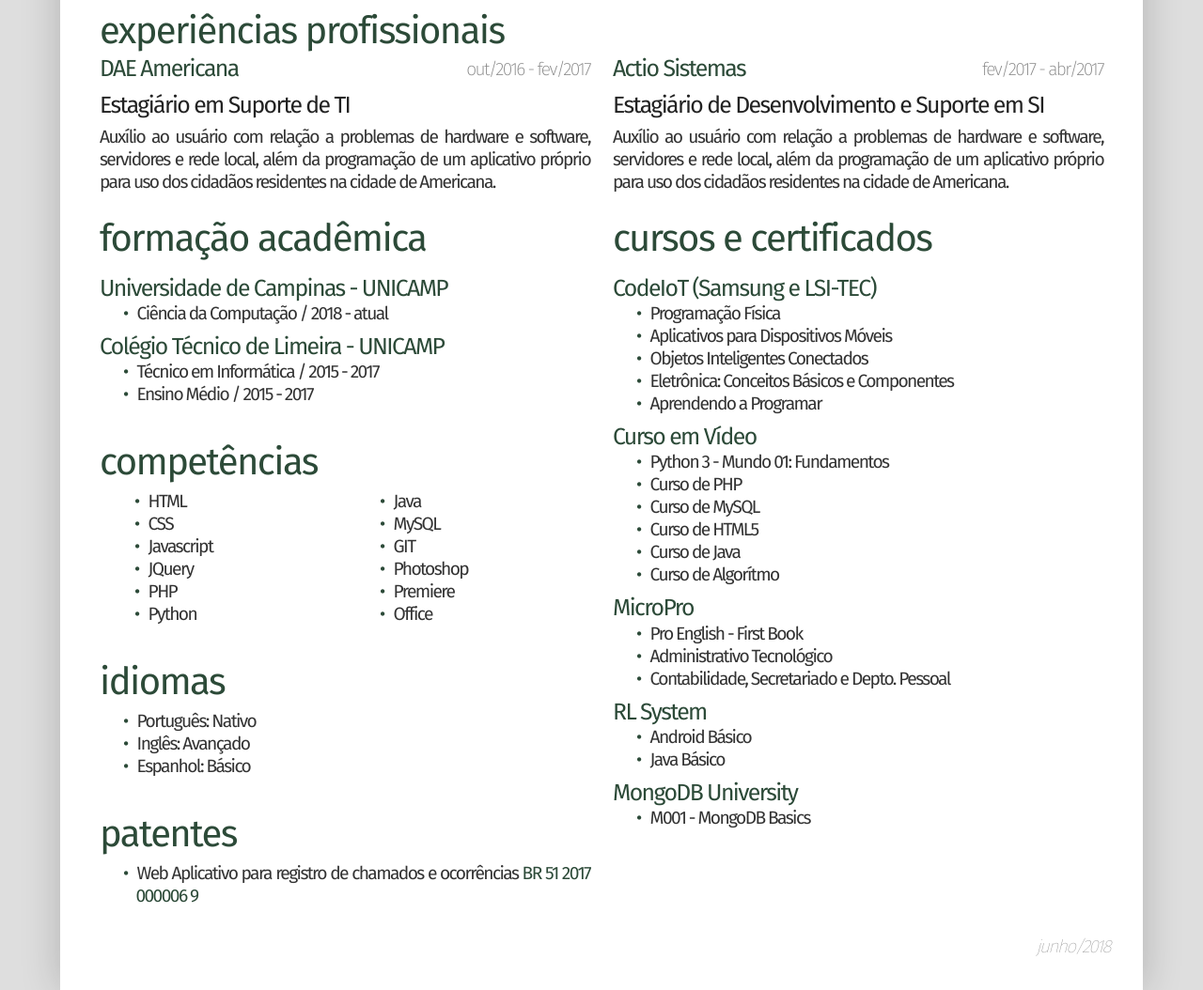
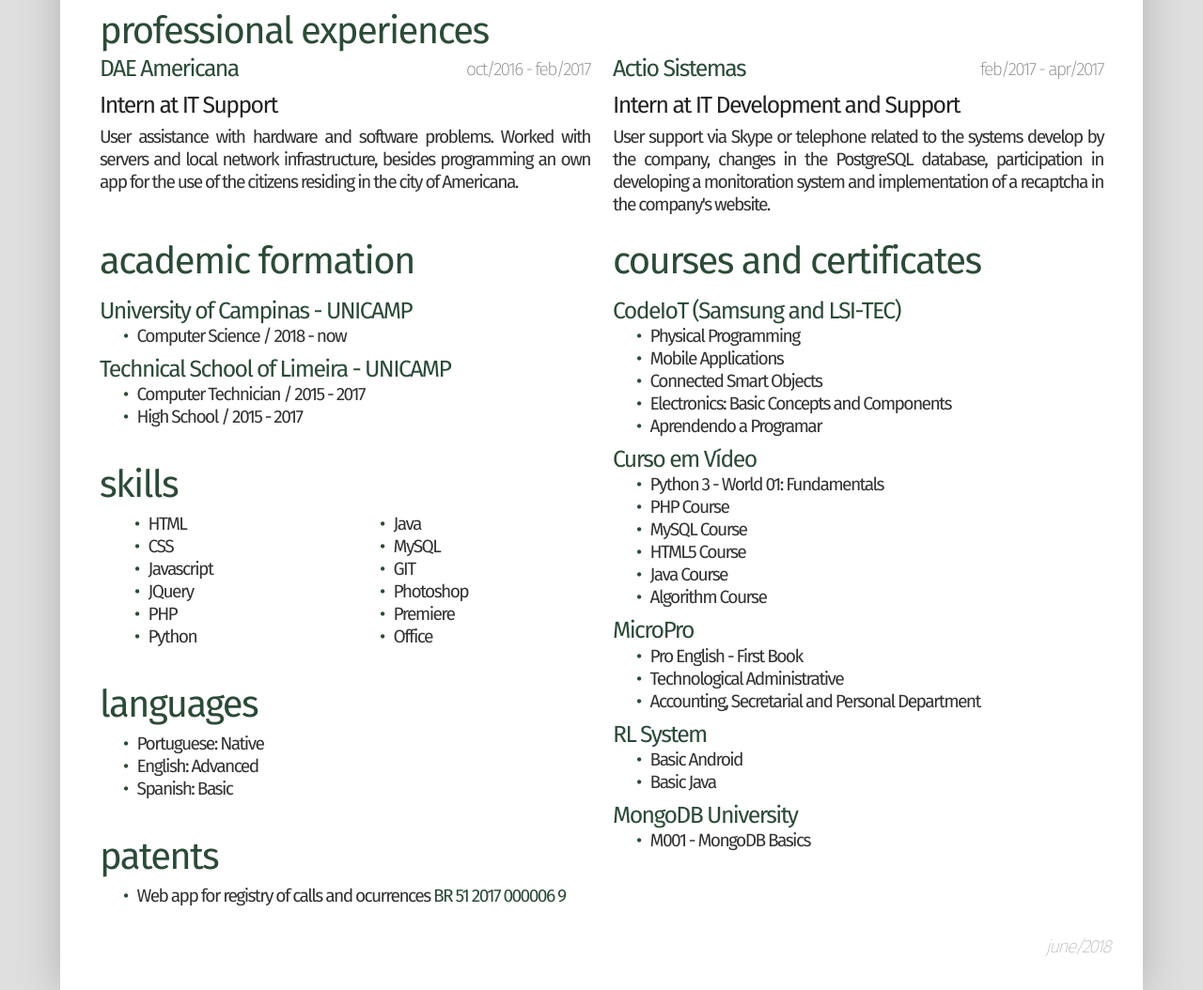
Before and after one commit to matheusot/site, a plain HTML site: page index.html in a window 1280 px wide. Shown: the part 240-1294 px from the top of the page at 94% size. Drawn offline with nearby package versions, Linux system fonts and the light colour scheme.

Commit message:
Add internacionalização e correção de bugs

```diff
--- a/index.html
+++ b/index.html
@@ -14,7 +14,6 @@
     <link rel="manifest" href="manifest.json">
     <link href="https://fonts.googleapis.com/css?family=Fira+Sans:100,200,300,400,500,600" rel="stylesheet">
     <link rel="stylesheet" href="https://cdnjs.cloudflare.com/ajax/libs/bulma/0.7.1/css/bulma.min.css">
-    <!-- <script defer src="https://use.fontawesome.com/releases/v5.0.7/js/all.js"></script> -->
     <link rel="stylesheet" type="text/css" media="screen, print" href="css/main.css" />
 
     <meta name="theme-color" content="#002102" />
@@ -24,7 +23,6 @@
     <link rel="icon" href="img/cropped-logo-favicon-192x192.png" sizes="192x192" />
     <link rel="apple-touch-icon-precomposed" href="img/cropped-logo-favicon-180x180.png"/>
     <meta name="msapplication-TileImage" content="img/cropped-logo-favicon-270x270.png"/>
-    <!-- <link rel="stylesheet" type="text/css" media="screen" href="css/debug.css" /> -->
 </head>
 
 <body>
@@ -77,7 +75,7 @@
                     </div>
 
                     <h2 class="section-subtitle is-black is-size-55" id="professional-dae-function">Estagiário em Suporte de TI</h2>
-                    <p class="is-justified" id="professional-dae-desc">Auxílio ao usuário com relação a problemas de hardware e software, servidores e rede local, além da programação
+                    <p class="is-justified" id="professional-dae-desc">Auxílio ao usuário com relação a problemas de hardware e software de máquinas locais, manutenção de servidores, equipamentos de rede e topologia da rede local, além da programação
                         de um aplicativo próprio para uso dos cidadãos residentes na cidade de Americana.</p>
                 </div>
 
@@ -93,8 +91,9 @@
                     </div>
 
                     <h2 class="section-subtitle is-black is-size-55" id="professional-actio-function">Estagiário de Desenvolvimento e Suporte em SI</h2>
-                    <p class="is-justified" id="professional-actio-desc">Auxílio ao usuário com relação a problemas de hardware e software, servidores e rede local, além da programação
-                        de um aplicativo próprio para uso dos cidadãos residentes na cidade de Americana.</p>
+                        <p class="is-justified" id="professional-actio-desc">Suporte ao usuário via Skype ou telefone relacionado aos sistemas desenvolvidos pela empresa, mudanças no banco de dados
+                            PostgreSQL, participação no desenvolvimento de um sistema de monitoramento interno e implementação de uma reCaptcha no
+                            site da empresa.</p>
                 </div>
 
             </div>
@@ -163,43 +162,43 @@
                 <div class="column is-half">
 
                     <!--    Cursos e Certificados    -->
-                    <h1 class="section-title is-size-2">Cursos e Certificados</h1>
-                    <h2 class="section-subtitle is-size-55">CodeIoT (Samsung e LSI-TEC)</h2>
+                    <h1 class="section-title is-size-2" id="courses">Cursos e Certificados</h1>
+                    <h2 class="section-subtitle is-size-55" id="courses-codeiot">CodeIoT (Samsung e LSI-TEC)</h2>
                     <ul>
-                        <li>Programação Física</li>
-                        <li>Aplicativos para Dispositivos Móveis</li>
-                        <li>Objetos Inteligentes Conectados</li>
-                        <li>Eletrônica: Conceitos Básicos e Componentes</li>
-                        <li>Aprendendo a Programar</li>
+                        <li id="courses-physical-programming">Programação Física</li>
+                        <li id="courses-mobile-applications">Aplicativos para Dispositivos Móveis</li>
+                        <li id="courses-connected-smart-objects">Objetos Inteligentes Conectados</li>
+                        <li id="courses-electronics-basic-concepts-components">Eletrônica: Conceitos Básicos e Componentes</li>
+                        <li id="courses-learning-to-program">Aprendendo a Programar</li>
                     </ul>
-                    <h2 class="section-subtitle is-size-55">Curso em Vídeo</h2>
+                    <h2 class="section-subtitle is-size-55" id="courses-curso-em-video">Curso em Vídeo</h2>
                     <ul>
-                        <li>Python 3 - Mundo 01: Fundamentos</li>
-                        <li>Curso de PHP</li>
-                        <li>Curso de MySQL</li>
-                        <li>Curso de HTML5</li>
-                        <li>Curso de Java</li>
-                        <li>Curso de Algorítmo</li>
+                        <li id="courses-python-3-world-1-fundamentals">Python 3 - Mundo 01: Fundamentos</li>
+                        <li id="courses-php">Curso de PHP</li>
+                        <li id="courses-mysql">Curso de MySQL</li>
+                        <li id="courses-html5">Curso de HTML5</li>
+                        <li id="courses-java">Curso de Java</li>
+                        <li id="courses-algorithm">Curso de Algorítmo</li>
                     </ul>
-                    <h2 class="section-subtitle is-size-55">MicroPro</h2>
+                    <h2 class="section-subtitle is-size-55" id="courses-micropro">MicroPro</h2>
                     <ul>
-                        <li>Pro English - First Book</li>
-                        <li>Administrativo Tecnológico</li>
-                        <li>Contabilidade, Secretariado e Depto. Pessoal</li>
+                        <li id="courses-proenglish">Pro English - First Book</li>
+                        <li id="courses-technological-administrative">Administrativo Tecnológico</li>
+                        <li id="courses-accounting-secretarial-personal-department">Contabilidade, Secretariado e Depto. Pessoal</li>
                     </ul>
-                    <h2 class="section-subtitle is-size-55">RL System</h2>
+                    <h2 class="section-subtitle is-size-55" id="courses-rl-system">RL System</h2>
                     <ul>
-                        <li>Android Básico</li>
-                        <li>Java Básico</li>
+                        <li id="courses-basic-android">Android Básico</li>
+                        <li id="courses-basic-java">Java Básico</li>
                     </ul>
-                    <h2 class="section-subtitle is-size-55">MongoDB University</h2>
+                    <h2 class="section-subtitle is-size-55" id="courses-mongo-university">MongoDB University</h2>
                     <ul>
-                        <li>M001 - MongoDB Basics</li>
+                        <li id="courses-mongodb-basics">M001 - MongoDB Basics</li>
                     </ul>
                 </div>
             </div>
         </div>
-        <p class="last-edit" id="last-edit">junho/2018</p>
+        <p class="last-edit" id="last-edit"></p>
     </div>
     <script src="js/main.js"></script>
 </body>
--- a/js/main.js
+++ b/js/main.js
@@ -1,5 +1,54 @@
-document.onload(() => {
+let en = {
+    "header-tel-number": "+55 (019) 99687-6858",
+    "professional-experiences": "Professional Experiences",
+    "professional-dae-date": "oct/2016 - feb/2017",
+    "professional-dae-function": "Intern at IT Support",
+    "professional-dae-desc": "User assistance with hardware and software problems. Worked with servers and local network infrastructure, besides programming an own app for the use of the citizens residing in the city of Americana.",
+    "professional-actio-date": "feb/2017 - apr/2017",
+    "professional-actio-function": "Intern at IT Development and Support",
+    "professional-actio-desc": "User support via Skype or telephone related to the systems develop by the company, changes in the PostgreSQL database, participation in developing a monitoration system and implementation of a recaptcha in the company's website.",
+    "academic-formation": "Academic Formation",
+    "academic-unicamp": "University of Campinas - UNICAMP",
+    "academic-computer": "Computer Science / 2018 - now",
+    "academic-cotil": "Technical School of Limeira - UNICAMP",
+    "academic-technician": "Computer Technician / 2015 - 2017",
+    "academic-highschool": "High School / 2015 - 2017",
+    "skills": "Skills",
+    "languages": "Languages",
+    "languages-portuguese": "Portuguese: Native",
+    "languages-english": "English: Advanced",
+    "languages-spanish": "Spanish: Basic ",
+    "patents": "Patents",
+    "patents-webappdae": "Web app for registry of calls and ocurrences <a target='noopener'  class='is-main' href='https://gru.inpi.gov.br/pePI/servlet/ProgramaServletController?Action=detail&CodPedido=20787&SearchParameter='>BR 51 2017 000006 9</a>",
+    "courses": "Courses and Certificates",
+    "courses-codeiot": "CodeIoT (Samsung and LSI-TEC)",
+    "courses-physical-programming": "Physical Programming",
+    "courses-mobile-applications": "Mobile Applications",
+    "courses-connected-smart-objects": "Connected Smart Objects",
+    "courses-electronics-basic-concepts-components": "Electronics: Basic Concepts and Components",
+    "courses-python-3-world-1-fundamentals": "Python 3 - World 01: Fundamentals",
+    "courses-php": "PHP Course",
+    "courses-mysql": "MySQL Course",
+    "courses-html5": "HTML5 Course",
+    "courses-java": "Java Course",
+    "courses-algorithm": "Algorithm Course",
+    "courses-technological-administrative": "Technological Administrative",
+    "courses-accounting-secretarial-personal-department": "Accounting, Secretarial and Personal Department",
+    "courses-basic-android": "Basic Android",
+    "courses-basic-java": "Basic Java",
+}
+
+window.onload = () => {
+    let lang = navigator.language || navigator.userLanguage;
+    let months = []
+    if (lang != 'pt-BR' && lang != 'pt') {
+        months = ['january', 'february', 'march', 'april', 'may', 'june', 'july', 'august', 'octuber', 'november', 'december'];
+        for (let key in en)
+            if (en.hasOwnProperty(key))
+                document.getElementById(key).innerHTML = en[key];
+    } else {
+        months = ['janeiro', 'fevereiro', 'março', 'abril', 'maio', 'junho', 'julho', 'agosto', 'outubro', 'novembro', 'dezembro'];
+    }
     let date = new Date();
-    let months = ['janeiro', 'fevereiro', 'março', 'abril', 'maio', 'junho', 'julho', 'agosto', 'outubro', 'novembro', 'dezembro'];
     document.getElementById("last-edit").innerHTML = months[date.getMonth()] + '/' + date.getFullYear();
-})
+}
```
